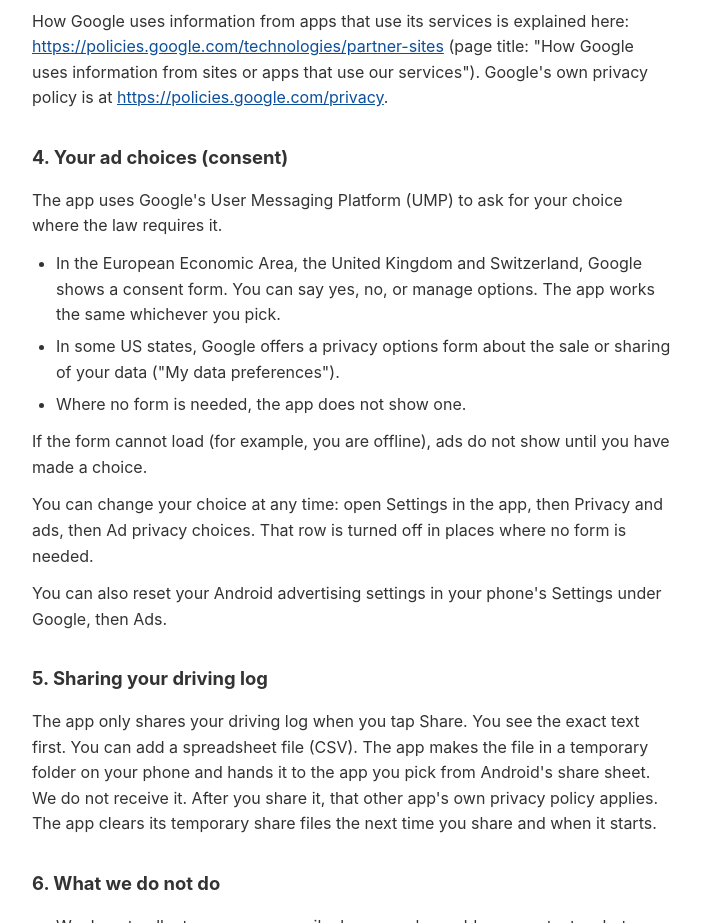
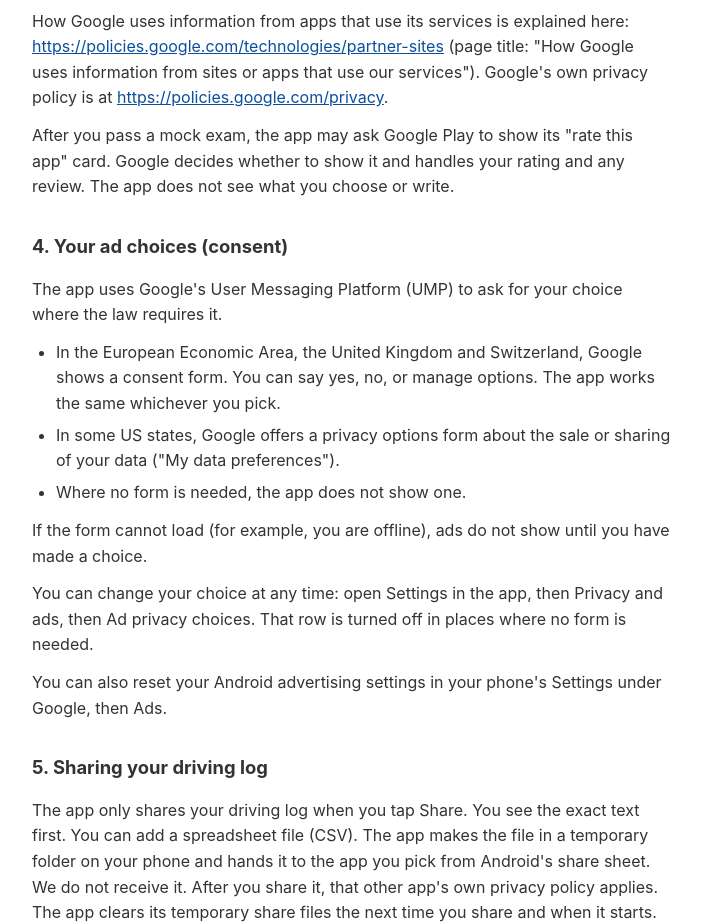
Before and after one commit to FelixAsencioEncephalon/permit-notebook-florida-privacy, a plain HTML site: page index.html in a window 1280 px wide. Shown: the part 2141-3064 px from the top of the page, without its empty margins (288-989 px from the left). Drawn offline with Linux system fonts and the light colour scheme.

Commit message:
Mention the Google Play rate-this-app card

```diff
--- a/index.html
+++ b/index.html
@@ -79,6 +79,8 @@
   </ul>
   <p>How Google uses information from apps that use its services is explained here: <a href="https://policies.google.com/technologies/partner-sites">https://policies.google.com/technologies/partner-sites</a> (page title: "How Google uses information from sites or apps that use our services"). Google's own privacy policy is at <a href="https://policies.google.com/privacy">https://policies.google.com/privacy</a>.</p>
 
+    <p>After you pass a mock exam, the app may ask Google Play to show its "rate this app" card. Google decides whether to show it and handles your rating and any review. The app does not see what you choose or write.</p>
+
   <h2>4. Your ad choices (consent)</h2>
   <p>The app uses Google's User Messaging Platform (UMP) to ask for your choice where the law requires it.</p>
   <ul>
```
